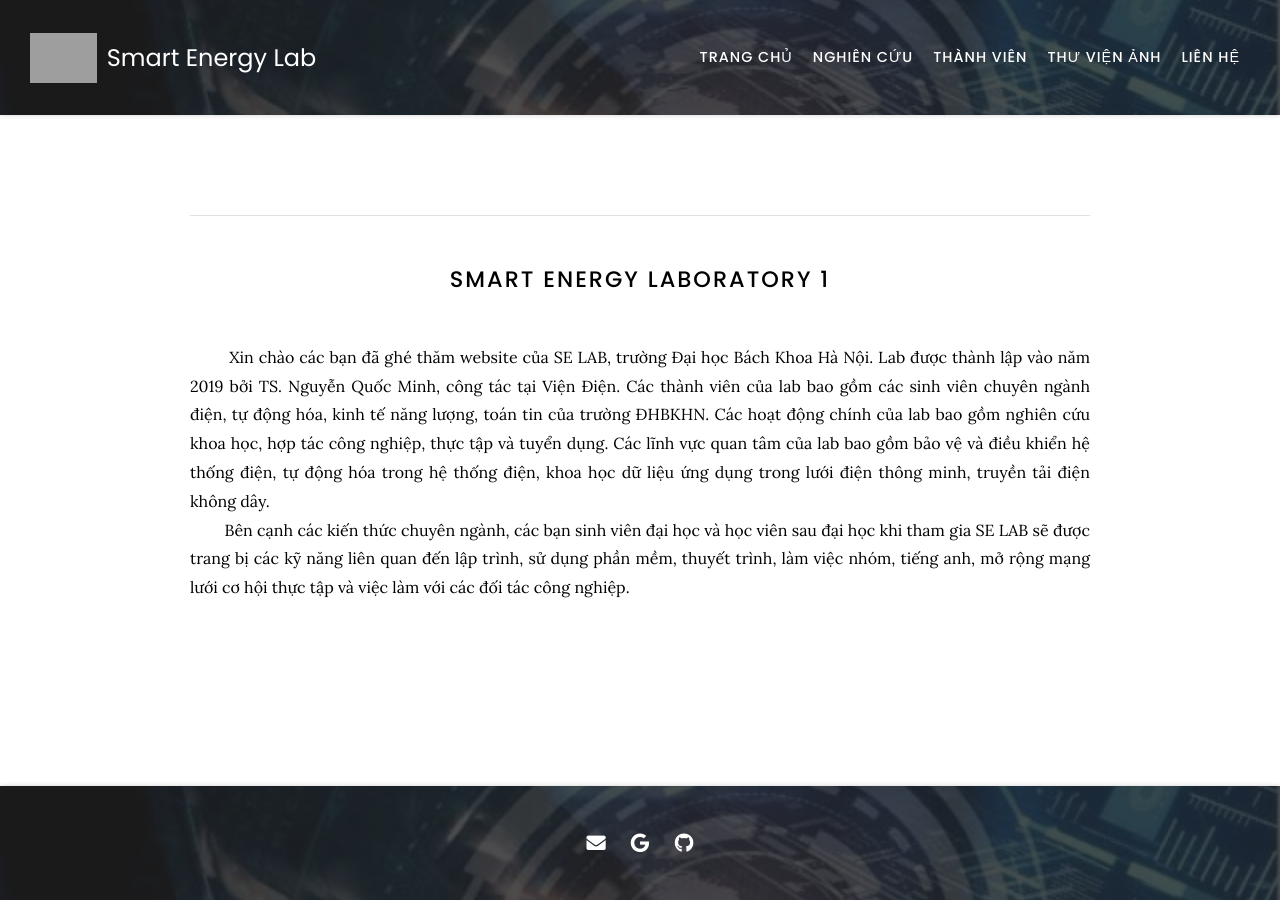
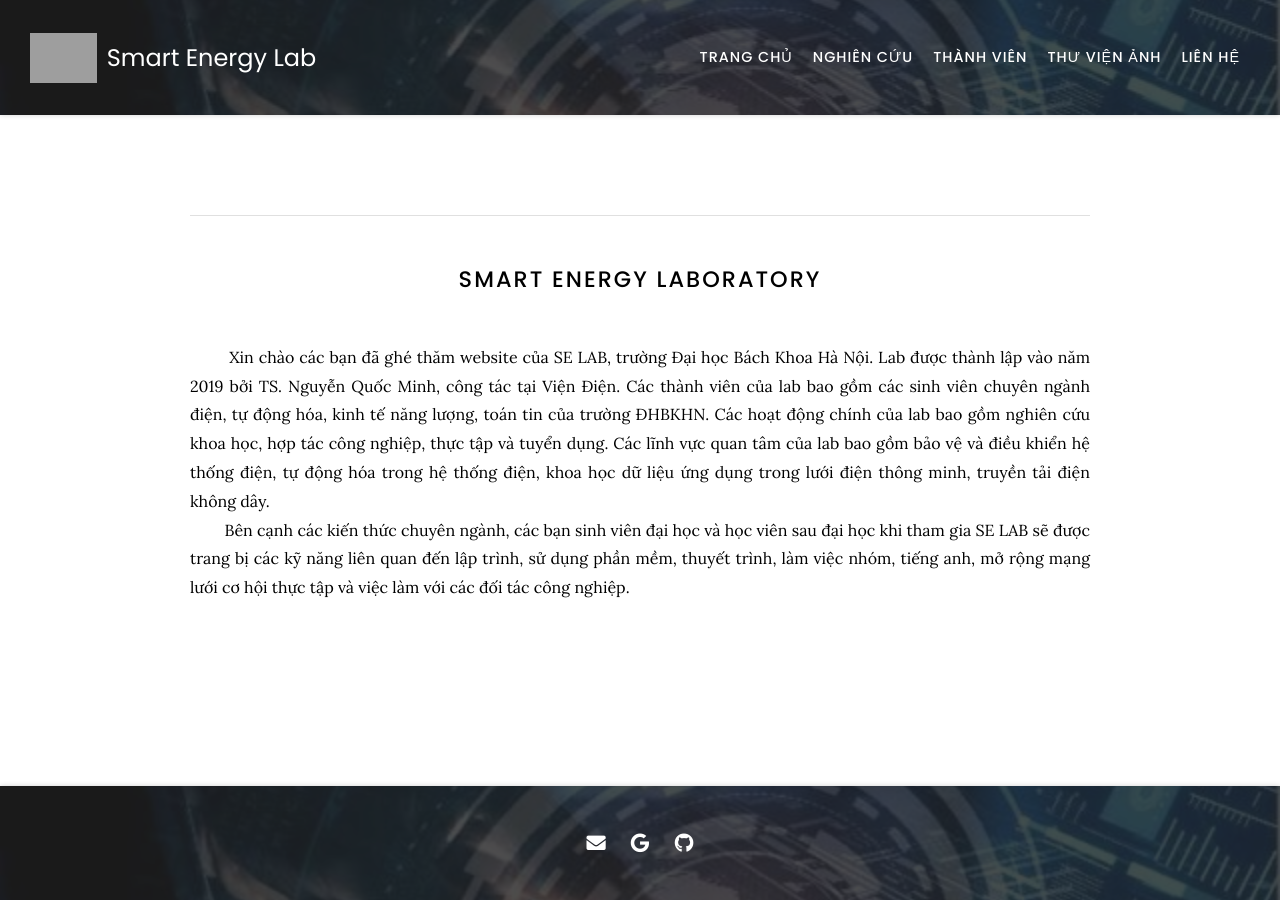
Before and after one commit to selabhust/home, a Jekyll site: the page built from index.md, in a window 1280 px wide. Built offline with Jekyll 4.4.1, drawn with Linux system fonts in a browser that asks for light colours; nearby versions of some CDN libraries; grey boxes are pictures that could not be loaded.

Commit message:
Update index.md

```diff
--- a/index.md
+++ b/index.md
@@ -6,6 +6,6 @@ nav:
 ---
 ---
 
-# SMART ENERGY LABORATORY 1
+# SMART ENERGY LABORATORY
 &nbsp;&nbsp;&nbsp;&nbsp;&nbsp;&nbsp;&nbsp;&nbsp;Xin chào các bạn đã ghé thăm website của SE LAB, trường Đại học Bách Khoa Hà Nội. Lab được thành lập vào năm 2019 bởi TS. Nguyễn Quốc Minh, công tác tại Viện Điện. Các thành viên của lab bao gồm các sinh viên chuyên ngành điện, tự động hóa, kinh tế năng lượng, toán tin của trường ĐHBKHN. Các hoạt động chính của lab bao gồm nghiên cứu khoa học, hợp tác công nghiệp, thực tập và tuyển dụng. Các lĩnh vực quan tâm của lab bao gồm bảo vệ và điều khiển hệ thống điện, tự động hóa trong hệ thống điện, khoa học dữ liệu ứng dụng trong lưới điện thông minh, truyền tải điện không dây. <br>
 &nbsp;&nbsp;&nbsp;&nbsp;&nbsp;&nbsp;&nbsp;&nbsp;Bên cạnh các kiến thức chuyên ngành, các bạn sinh viên đại học và học viên sau đại học khi tham gia SE LAB sẽ được trang bị các kỹ năng liên quan đến lập trình, sử dụng phần mềm, thuyết trình, làm việc nhóm, tiếng anh, mở rộng mạng lưới cơ hội thực tập và việc làm với các đối tác công nghiệp.
```
